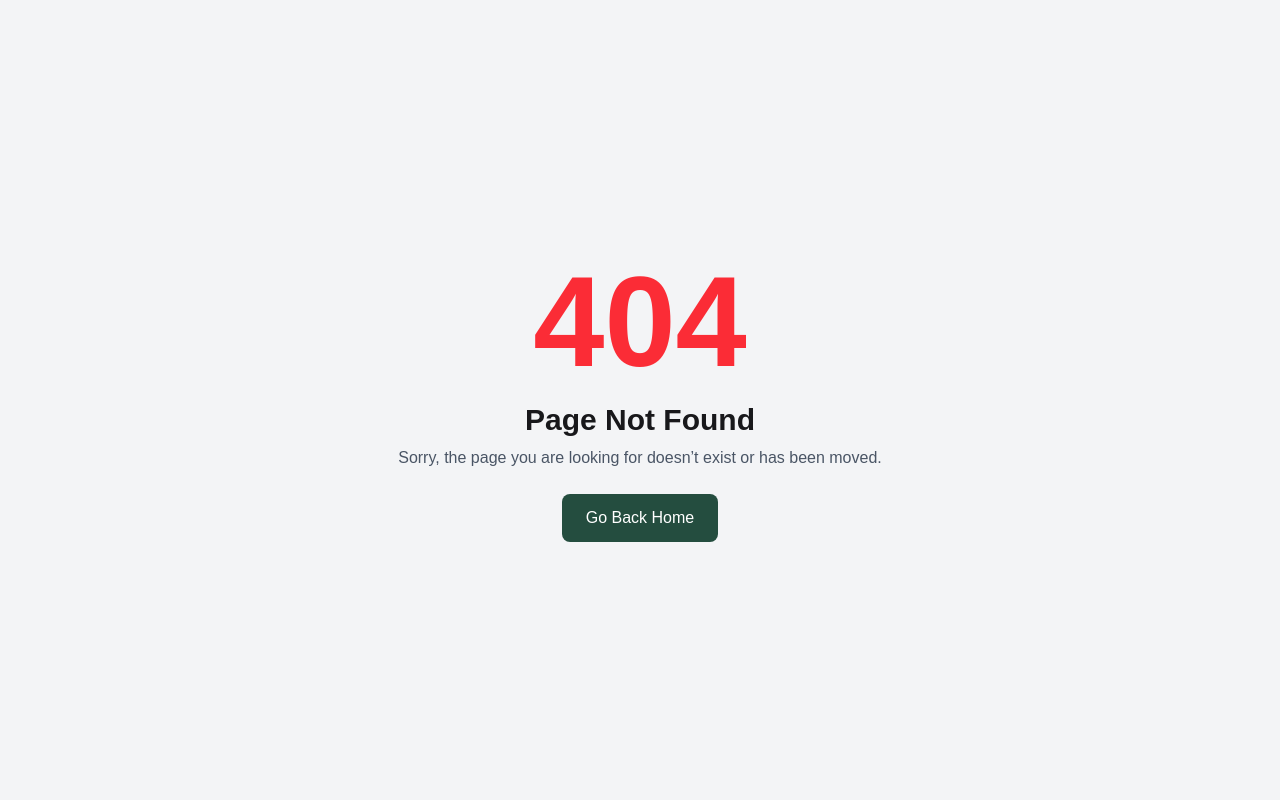
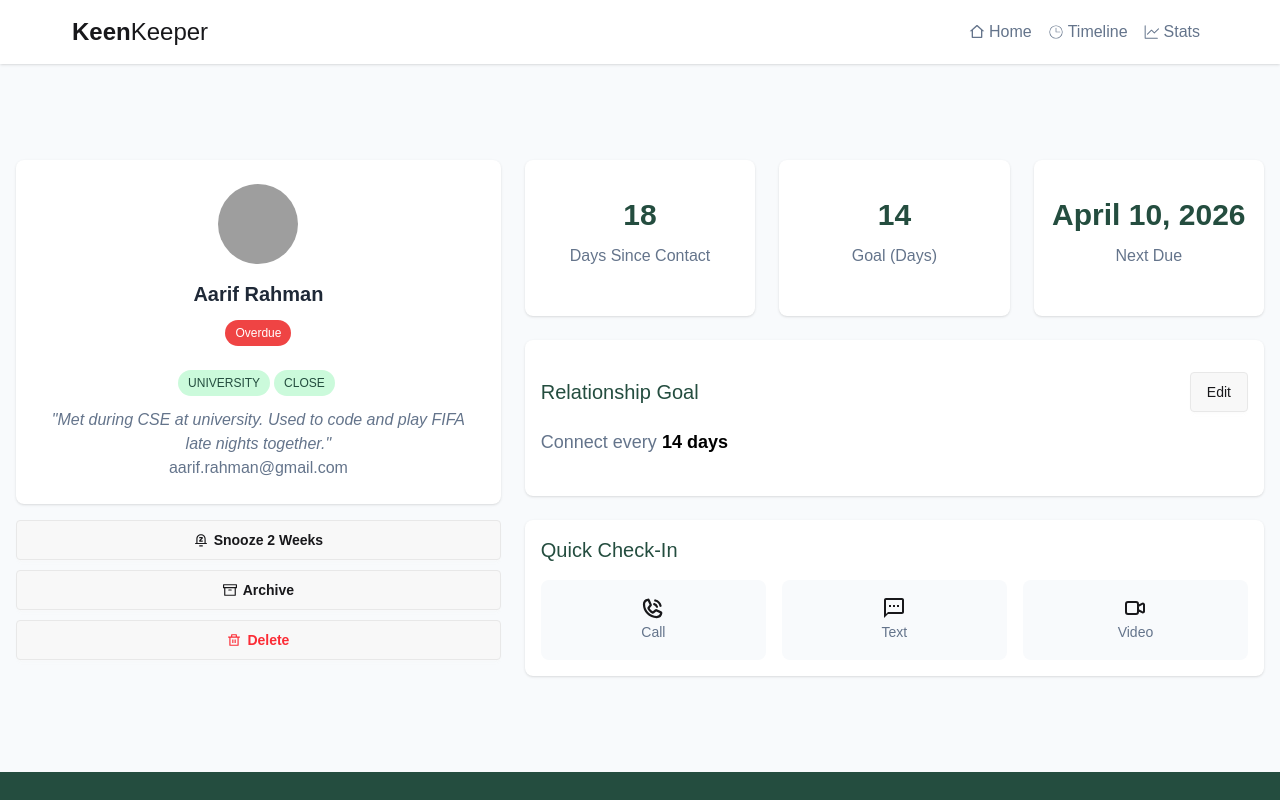
Before and after one commit to marufhasanswe/keen-keeper, a React (Vite) app: page /friends/1 in a window 1280 px wide. Before the commit this address had no page. Shown: the top 800 px of the page. Built offline with nearby package versions, Linux system fonts and the light colour scheme; grey boxes are pictures that could not be loaded.

Commit message:
Friend details page layout added

```diff
--- a/src/components/banner/Banner.jsx
+++ b/src/components/banner/Banner.jsx
@@ -5,11 +5,11 @@ import Stats from "./Stats";
 const Banner = () => {
   return (
     <>
-      <div className="max-w-[80%] mx-auto text-center mt-20 space-y-4">
+      <div className="md:max-w-[80%] mx-auto text-center mt-20 space-y-4 p-4">
         <h2 className="text-5xl font-bold text-[#1F2937]">
           Friends to keep close in your life
         </h2>
-        <p className="text-[16px] text-[#64748B] max-w-[40%] mx-auto">
+        <p className="text-[16px] text-[#64748B] md:max-w-[40%] mx-auto">
           Your personal shelf of meaningful connections. Browse, tend, and
           nurture the relationships that matter most.
         </p>
--- a/src/components/friends/Friends.jsx
+++ b/src/components/friends/Friends.jsx
@@ -1,19 +1,9 @@
-import React, { useEffect, useState } from "react";
 import { SyncLoader } from "react-spinners";
 import FriendCard from "../ui/FriendCard";
+import useFriends from "../../hooks/useFriends";
 
 const Friends = () => {
-  const [friends, setFriends] = useState([]);
-  const [loading, setLoading] = useState(true);
-  useEffect(() => {
-    const fetchData = async () => {
-      const res = await fetch("/data.json");
-      const data = await res.json();
-      setFriends(data);
-      setLoading(false);
-    };
-    fetchData();
-  }, []);
+  const [friends, loading] = useFriends();
   return (
     <div className="mt-10 mb-20 container mx-auto">
       <h3 className="text-2xl text-[#1F2937] font-semibold mb-4">
--- a/src/components/shared/Footer.jsx
+++ b/src/components/shared/Footer.jsx
@@ -9,7 +9,7 @@ const Footer = () => {
     <div className="bg-[#244D3F]">
       <footer className="footer footer-horizontal footer-center text-primary-content pt-20 pb-8 gap-y-4 container mx-auto">
         <aside>
-          <h2 className="text-7xl text-white">
+          <h2 className="text-4xl md:text-7xl text-white">
             <span className="font-bold">Keen</span>Keeper
           </h2>
           <p className="text-[16px]">
--- a/src/components/shared/Navbar.jsx
+++ b/src/components/shared/Navbar.jsx
@@ -7,7 +7,7 @@ import { GoGraph } from "react-icons/go";
 const Navbar = () => {
   return (
     <div className="bg-base-100 shadow-sm">
-      <div className="navbar max-w-[90%] mx-auto">
+      <div className="navbar flex-col items-center md:flex-row max-w-[90%] mx-auto">
         <div className="flex-1">
           <a className="text-2xl">
             <span className="font-bold">Keen</span>Keeper
--- a/src/components/ui/FriendCard.jsx
+++ b/src/components/ui/FriendCard.jsx
@@ -1,7 +1,11 @@
 import React from "react";
+import { Link } from "react-router";
 const FriendCard = ({ friend }) => {
   return (
-    <div className="p-6 shadow bg-white rounded-lg text-center">
+    <Link
+      to={`/friends/${friend.id}`}
+      className="p-6 shadow bg-white rounded-lg text-center"
+    >
       <img
         src={friend.picture}
         alt=""
@@ -28,7 +32,7 @@ const FriendCard = ({ friend }) => {
           </button>
         </p>
       </div>
-    </div>
+    </Link>
   );
 };
 
--- /dev/null
+++ b/src/hooks/useFriends.jsx
@@ -0,0 +1,18 @@
+import React, { useEffect, useState } from "react";
+
+const useFriends = () => {
+  const [friends, setFriends] = useState([]);
+  const [loading, setLoading] = useState(true);
+  useEffect(() => {
+    const fetchData = async () => {
+      const res = await fetch("/data.json");
+      const data = await res.json();
+      setFriends(data);
+      setLoading(false);
+    };
+    fetchData();
+  }, []);
+  return [friends, loading];
+};
+
+export default useFriends;
--- /dev/null
+++ b/src/pages/friendDetails/FriendDetails.jsx
@@ -0,0 +1,125 @@
+import React from "react";
+import useFriends from "../../hooks/useFriends";
+import { SyncLoader } from "react-spinners";
+import { Link, useParams } from "react-router";
+import { RiDeleteBinLine, RiNotificationSnoozeLine } from "react-icons/ri";
+import { FiArchive } from "react-icons/fi";
+import { PiPhoneCallBold } from "react-icons/pi";
+import { MdOutlineTextsms } from "react-icons/md";
+import { HiOutlineVideoCamera } from "react-icons/hi";
+
+const FriendDetails = () => {
+  const [friends, loading] = useFriends();
+  const { id } = useParams();
+  if (friends.length === 0) {
+    return loading && <SyncLoader className="text-center mt-10" />;
+  }
+  const expectedFriend = friends.find((friend) => friend.id == id);
+  return (
+    <div className="grid grid-cols md:grid-cols-5 md:grid-rows-3 gap-6 container mx-auto my-20 p-4">
+      <div className="md:row-span-3 md:col-span-2 ">
+        <div className="p-6 mb-4 shadow bg-white rounded-lg text-center">
+          <img
+            src={expectedFriend.picture}
+            alt=""
+            className="h-20 w-20 rounded-full mx-auto"
+          />
+          <div className="space-y-3 mt-4">
+            <h3 className="text-xl text-[#1F2937] font-semibold">
+              {expectedFriend.name}
+            </h3>
+            <p>
+              <button
+                className={`px-2.5 py-1 rounded-full capitalize text-white font-medium text-[12px] ${expectedFriend.status === "overdue" ? "bg-[#EF4444]" : expectedFriend.status === "almost due" ? "bg-[#EFAD44]" : "bg-[#244D3F]"}`}
+              >
+                {expectedFriend.status}
+              </button>
+            </p>
+            <div className="flex items-center py-3 justify-center">
+              {expectedFriend.tags.map((tag, index) => (
+                <span
+                  key={index}
+                  className="text-[#244D3F] text-[12px] font-medium uppercase bg-[#CBFADB] rounded-full px-2.5 py-1 align-middle inline-block mr-1"
+                >
+                  {tag}
+                </span>
+              ))}
+            </div>
+          </div>
+          <p className="text-[#64748B] text-[16px] font-medium italic">
+            "{expectedFriend.bio}"
+          </p>
+          <p className="text-[#64748B]">{expectedFriend.email}</p>
+        </div>
+        <button className="btn w-full mb-2.5">
+          <RiNotificationSnoozeLine /> Snooze 2 Weeks
+        </button>
+        <button className="btn w-full mb-2.5">
+          <FiArchive /> Archive
+        </button>
+        <button className="btn w-full text-red-500 mb-2.5">
+          <RiDeleteBinLine /> Delete
+        </button>
+      </div>
+      <div className="py-8 px-4 shadow bg-white text-center rounded-lg">
+        <h3 className="text-[#244D3F] text-[30px] font-semibold">
+          {expectedFriend.days_since_contact}
+        </h3>
+        <p className="text-xl text-[#64748B] mt-2 text-[16px]">
+          Days Since Contact
+        </p>
+      </div>
+      <div className="py-8 px-4 shadow bg-white text-center rounded-lg">
+        <h3 className="text-[#244D3F] text-[30px] font-semibold">
+          {expectedFriend.goal}
+        </h3>
+        <p className="text-xl text-[#64748B] mt-2 text-[16px]">Goal (Days)</p>
+      </div>
+      <div className="py-8 px-4 shadow bg-white text-center rounded-lg">
+        <h3 className="text-[#244D3F] text-[30px] font-semibold">
+          {new Date(expectedFriend.next_due_date).toLocaleDateString("en-US", {
+            month: "long",
+            day: "numeric",
+            year: "numeric",
+          })}
+        </h3>
+        <p className="text-xl text-[#64748B] mt-2 text-[16px]">Next Due</p>
+      </div>
+      <div className="md:col-span-3 py-8 px-4 shadow bg-white rounded-lg">
+        <div className="flex items-center justify-between">
+          <h5 className="text-xl text-[#244D3F] font-medium">
+            Relationship Goal
+          </h5>
+
+          <button className="btn font-normal">Edit</button>
+        </div>
+        <p className="text-lg text-[#64748B] mt-4">
+          Connect every{" "}
+          <span className="font-bold text-black">
+            {expectedFriend.goal} days
+          </span>
+        </p>
+      </div>
+      <div className="md:col-span-3 py-4 px-4 shadow bg-white rounded-lg">
+        <h5 className="text-xl text-[#244D3F] font-medium">Quick Check-In</h5>
+
+        <div className="grid grid-cols-3 gap-4 mt-4">
+          <Link className="text-center rounded-lg p-4 bg-[#F8FAFC]">
+            <PiPhoneCallBold className="mx-auto text-2xl" />
+            <span className="text-sm text-[#64748B]">Call</span>
+          </Link>
+          <Link className="text-center rounded-lg p-4 bg-[#F8FAFC]">
+            <MdOutlineTextsms className="mx-auto text-2xl" />
+            <span className="text-sm text-[#64748B]">Text</span>
+          </Link>
+          <Link className="text-center rounded-lg p-4 bg-[#F8FAFC]">
+            <HiOutlineVideoCamera className="mx-auto text-2xl" />
+            <span className="text-sm text-[#64748B]">Video</span>
+          </Link>
+        </div>
+      </div>
+    </div>
+  );
+};
+
+export default FriendDetails;
--- a/src/router/Routes.jsx
+++ b/src/router/Routes.jsx
@@ -5,6 +5,7 @@ import Homepage from "../pages/homepage/Homepage";
 import TimelinePage from "../pages/timelinePage/TimelinePage";
 import StatsPage from "../pages/statsPage/StatsPage";
 import ErrorPage from "../pages/errorPage/ErrorPage";
+import FriendDetails from "../pages/friendDetails/FriendDetails";
 
 export const router = createBrowserRouter([
   {
@@ -23,6 +24,10 @@ export const router = createBrowserRouter([
         path: "/stats",
         element: <StatsPage />,
       },
+      {
+        path: "/friends/:id",
+        element: <FriendDetails />,
+      },
     ],
     errorElement: <ErrorPage />,
   },
```
